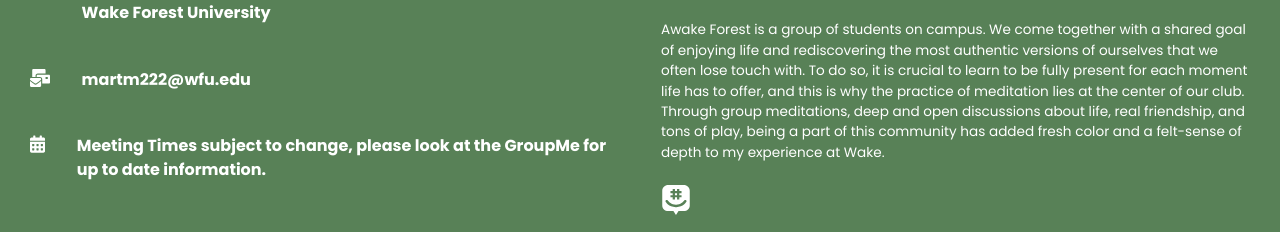
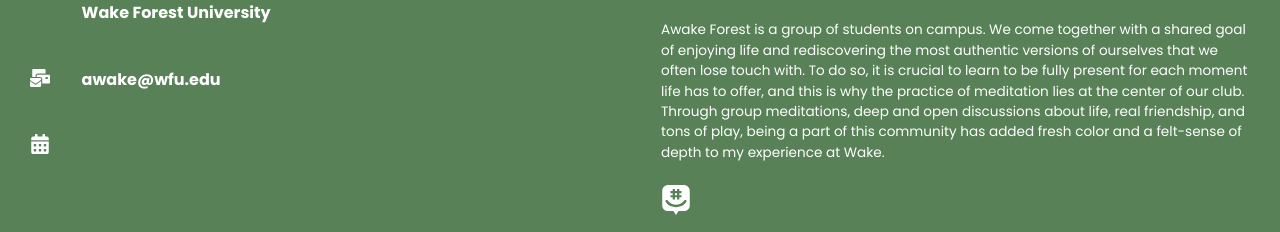
Before and after one commit to Deacon-Code/AwakeForest, a React (Vite) app in the folder awake-forest-site-final/: page / in a window 1280 px wide. Shown: the part 1831-2063 px from the top of the page. Built offline with nearby package versions, Linux system fonts and the light colour scheme.

Commit message:
Updating Footer

```diff
--- a/awake-forest-site-final/src/components/Footer.jsx
+++ b/awake-forest-site-final/src/components/Footer.jsx
@@ -46,7 +46,7 @@
 								size={20}
 								style={{ color: "#FFFFFF", marginRight: "2rem" }}
 							/>{" "}
-							martm222@wfu.edu
+							awake@wfu.edu
 						</h4>
 					</div>
 					<div className="calendar">
@@ -55,8 +55,6 @@
 								size={20}
 								style={{ color: "#FFFFFF", marginRight: "2rem" }}
 							/>{" "}
-							Meeting Times subject to change, please look at the GroupMe for up
-							to date information.
 						</h4>
 					</div>
 				</div>
```
